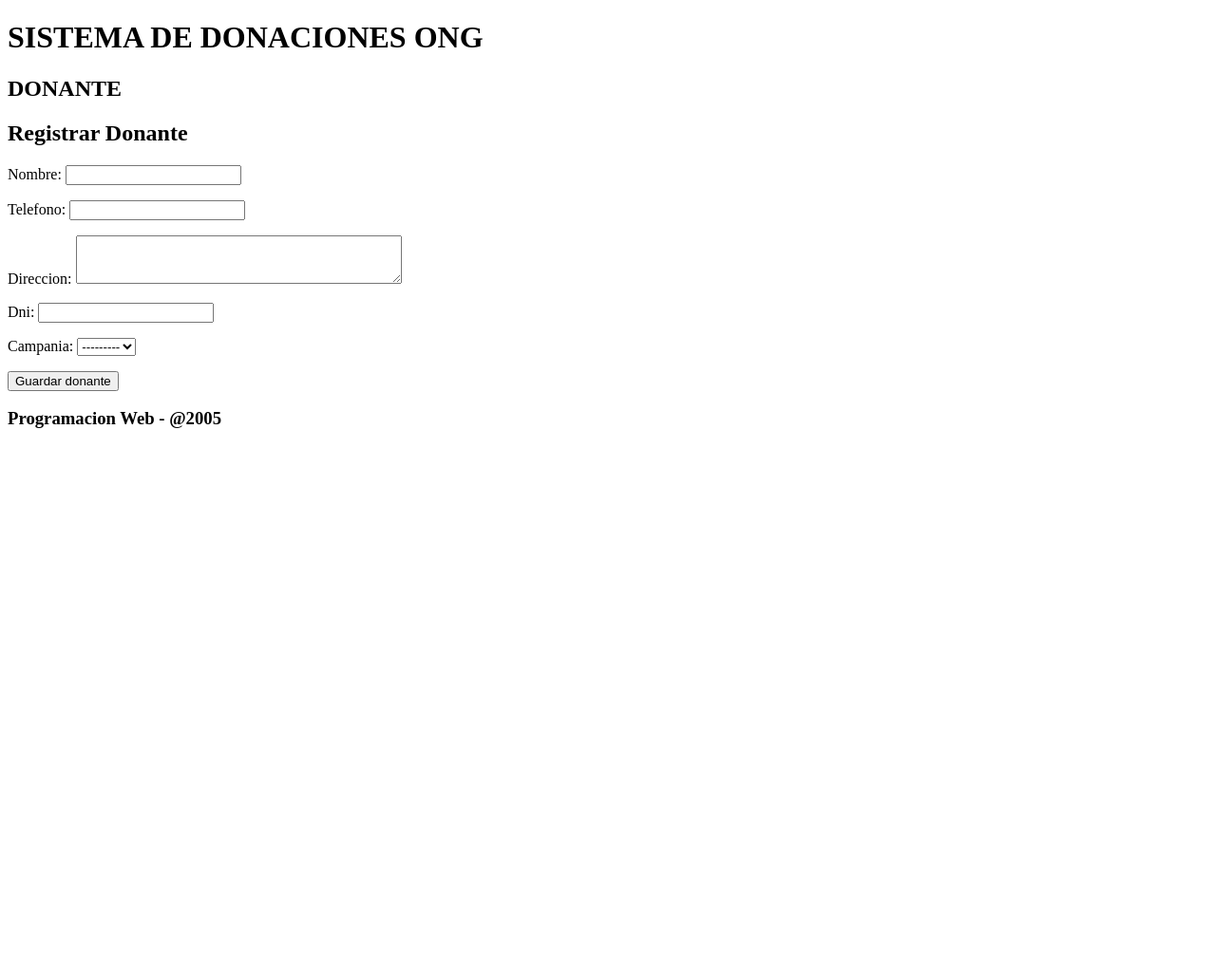
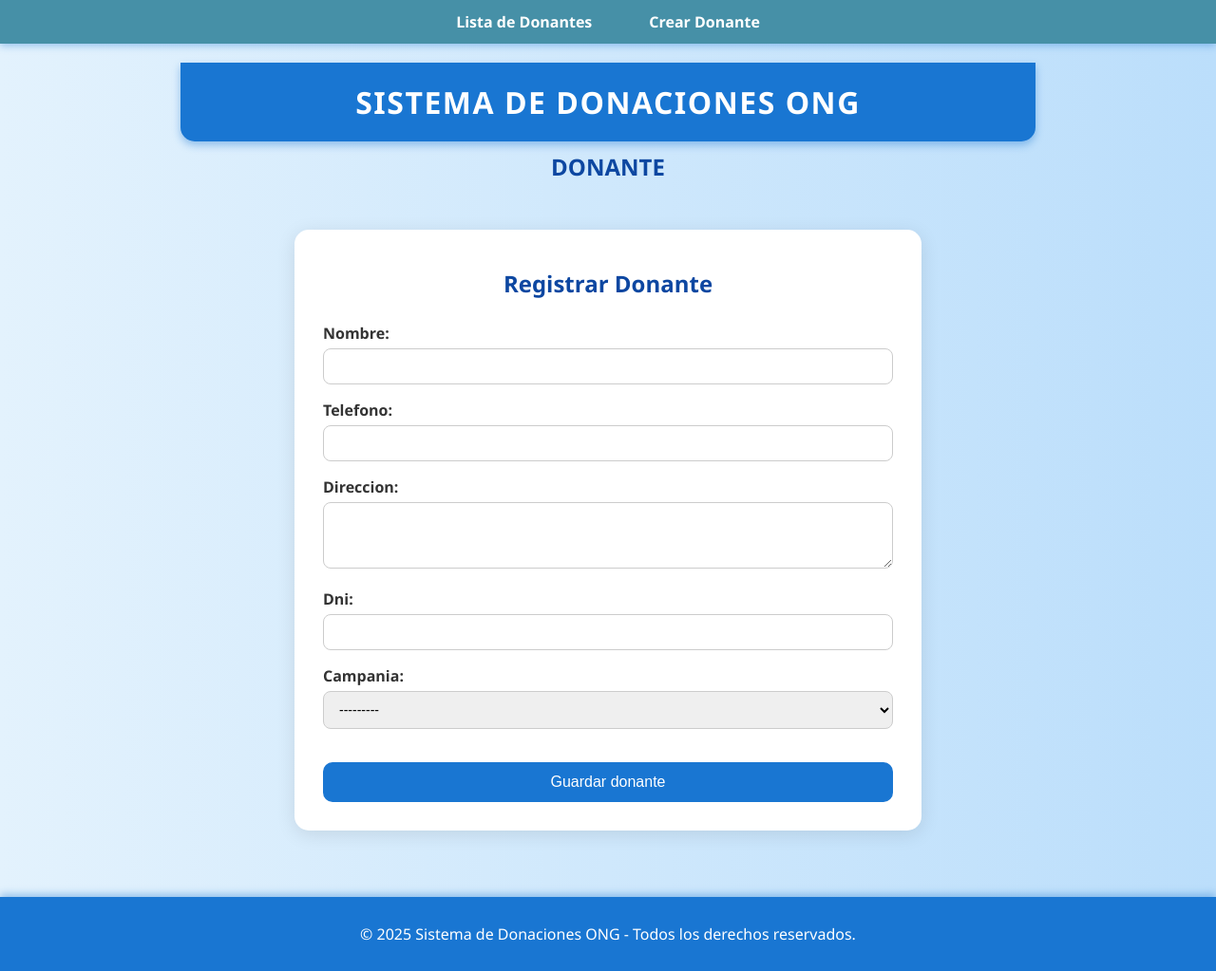
Before and after one commit to Bryan-Daniel-Sandoval-Quenta/ProyectoWeb3_SistemaONG, a Django app: page /registrar_donante/ in a window 1280 px wide. Shown: the whole page at 95% size. Before the commit the page ends 451 px from the top, so only its background shows below. Run offline with Django 5.2, Linux system fonts and the light colour scheme; data that the repository does not hold is empty.

Commit message:
Donante: estilizado base.html y crear_donante.html

```diff
--- a/SisDonacionONG/donante/templates/donante/base.html
+++ b/SisDonacionONG/donante/templates/donante/base.html
@@ -1,26 +1,107 @@
 <!DOCTYPE html>
 <html lang="es">
     <head>
-    <meta charset="UTF-8">
-    <meta name="viewport" content="width=device-width, initial-scale=1.0">
+        <meta charset="UTF-8" />
+        <meta name="viewport" content="width=device-width, initial-scale=1" />
         <title>Donante</title>
+        <style>
+            nav {
+                background-color:rgb(70, 144, 167);
+                padding: 12px 0;
+                box-shadow: 0 2px 8px rgba(25, 118, 210, 0.4);
+            }
+
+            .navbar {
+                list-style: none;
+                margin: 0;
+                padding: 0;
+                max-width: 900px;
+                margin-left: auto;
+                margin-right: auto;
+                display: flex;
+                justify-content: center;
+                gap: 30px;
+            }
+
+            .navbar li a {
+                color: white;
+                text-decoration: none;
+                font-weight: 600;
+                font-size: 16px;
+                padding: 8px 15px;
+                border-radius: 8px;
+                transition: background-color 0.3s ease;
+            }
+
+            .navbar li a:hover {
+                background-color: #1565c0;
+            }
+
+            body {
+                font-family: 'Segoe UI', Tahoma, Geneva, Verdana, sans-serif;
+                margin: 0;
+                padding: 0;
+                background-color: #f0f4f8;
+                color: #333;
+            }
+
+            main {
+                padding: 20px;
+                max-width: 900px;
+                margin: 0 auto;
+            }
+
+            h1 {
+                background-color: #1976d2;
+                color: white;
+                margin: 0;
+                padding: 20px 0;
+                text-align: center;
+                font-weight: 700;
+                letter-spacing: 1.5px;
+                border-radius: 0 0 15px 15px;
+                box-shadow: 0 4px 8px rgba(25, 118, 210, 0.4);
+            }
+
+            h2 {
+                text-align: center;
+                margin-top: 10px;
+                color: #0d47a1;
+                font-weight: 600;
+            }
+
+            footer {
+                background-color: #1976d2;
+                color: white;
+                text-align: center;
+                padding: 12px 0;
+
+                bottom: 0;
+                width: 100%;
+                font-weight: 500;
+                box-shadow: 0 -3px 8px rgba(25, 118, 210, 0.4);
+                user-select: none;
+            }
+
+        </style>
     </head>
     <body>
-    <head>
-        <!---->
-    </head>
-
+        <nav>
+            <ul class="navbar">
+                <li><a href="{% url 'lista_donante' %}">Lista de Donantes</a></li>
+                <li><a href="{% url 'crear_donante' %}">Crear Donante</a></li>
+            </ul>
+        </nav>
         <main>
             <h1>SISTEMA DE DONACIONES ONG</h1>
             <h2>DONANTE</h2>
+
             {% block content %}
-
-
-        {% endblock  %}
+            {% endblock %}
         </main>
 
         <footer>
-        <h3>Programacion Web - @2005</h3>
+            <p>&copy; 2025 Sistema de Donaciones ONG - Todos los derechos reservados.</p>
         </footer>
     </body>
 </html>
--- a/SisDonacionONG/donante/templates/donante/crear_donante.html
+++ b/SisDonacionONG/donante/templates/donante/crear_donante.html
@@ -1,12 +1,84 @@
 {% extends 'donante/base.html' %}
 
 {% block content %}
-<div class="container mt-4">
+<style>
+    body {
+        background: linear-gradient(to right, #e3f2fd, #bbdefb);
+        font-family: 'Segoe UI', Tahoma, Geneva, Verdana, sans-serif;
+        margin: 0;
+        padding: 0;
+    }
+
+    .container {
+        max-width: 600px;
+        background-color: #ffffff;
+        margin: 50px auto;
+        padding: 30px;
+        border-radius: 15px;
+        box-shadow: 0 4px 20px rgba(0, 0, 0, 0.1);
+    }
+
+    h2 {
+        text-align: center;
+        color: #0d47a1;
+        margin-bottom: 25px;
+    }
+
+    form p {
+        margin-bottom: 15px;
+    }
+
+    label {
+        font-weight: 600;
+        color: #333;
+    }
+
+    input[type="text"],
+    input[type="email"],
+    input[type="number"],
+    select,
+    textarea {
+        width: 100%;
+        padding: 10px 12px;
+        margin-top: 5px;
+        border: 1px solid #ccc;
+        border-radius: 8px;
+        box-sizing: border-box;
+        font-size: 14px;
+        transition: border-color 0.3s ease;
+    }
+
+    input:focus,
+    select:focus,
+    textarea:focus {
+        border-color: #42a5f5;
+        outline: none;
+    }
+
+    .btn-submit {
+        background-color: #1976d2;
+        color: white;
+        border: none;
+        padding: 12px 20px;
+        font-size: 16px;
+        border-radius: 10px;
+        cursor: pointer;
+        width: 100%;
+        margin-top: 20px;
+        transition: background-color 0.3s ease;
+    }
+
+    .btn-submit:hover {
+        background-color: #1565c0;
+    }
+</style>
+
+<div class="container">
     <h2>Registrar Donante</h2>
     <form method="post">
         {% csrf_token %}
         {{ form.as_p }}
-        <button type="submit" class="btn btn-primary">Guardar donante</button>
+        <button type="submit" class="btn-submit">Guardar donante</button>
     </form>
 </div>
 {% endblock %}
--- a/SisDonacionONG/donante/urls.py
+++ b/SisDonacionONG/donante/urls.py
@@ -3,5 +3,5 @@ from .views import CrearDonanteView, ListaDonantesView
 
 urlpatterns = [
     path('registrar_donante/', CrearDonanteView.as_view(), name='crear_donante'),
-    path('lista_donante/', ListaDonantesView.as_view(), name='lista_donantes'),
+    path('lista_donante/', ListaDonantesView.as_view(), name='lista_donante'),
 ]
```
Lines whose indentation alone changed are shown as unchanged.
